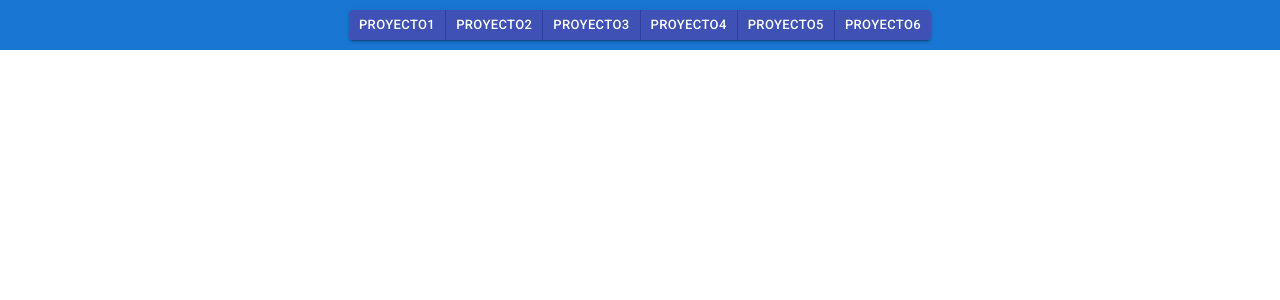
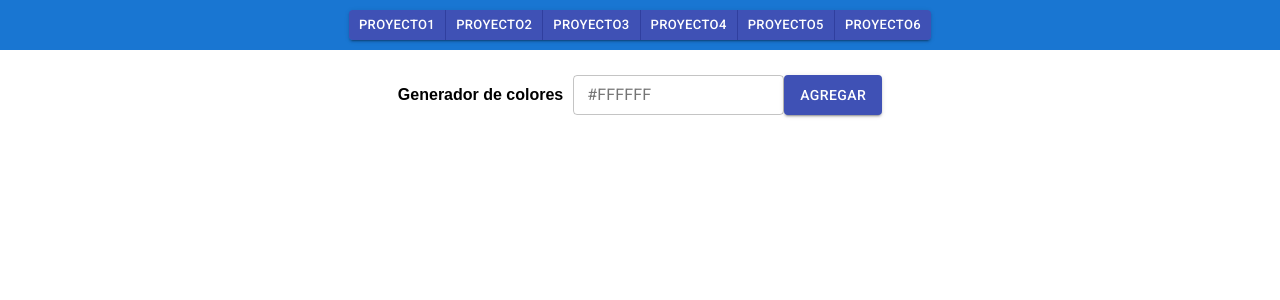
Before and after one commit to rineliniguezsosa/Practicando-react, a React (Create React App) app: page /Proyecto6 in a window 1280 px wide. Shown: the top 300 px of the page. Built offline with nearby package versions, Linux system fonts and the light colour scheme.

Commit message:
color generador

```diff
--- a/package.json
+++ b/package.json
@@ -13,6 +13,7 @@
     "react-dom": "^17.0.2",
     "react-router-dom": "^5.2.0",
     "react-scripts": "4.0.3",
+    "values.js": "^2.0.0",
     "web-vitals": "^1.0.1"
   },
   "scripts": {
--- a/src/Componentes/Proyecto6.js
+++ b/src/Componentes/Proyecto6.js
@@ -1,18 +1,41 @@
 import React, { Component } from 'react';
+import Box from '@material-ui/core/Box'
+import { withStyles } from '@material-ui/core/styles'
+import { useStyles } from '../Styleproyecto6/Style'
+import TextField from '@material-ui/core/TextField';
+import Button from '@material-ui/core/Button'
+import Values from 'values.js'
 
-//url https://www.thecocktaildb.com/api/json/v1/1/search.php?s=
 class Proyecto6 extends Component {
     constructor(props) {
         super(props);
-        this.state = {  }
+        this.state = {
+            color:"",
+            error:false,
+            lista:[],
+         }
+    }
+    Send = (e) => {
+        e.preventDefault();
+        let colores = new Values(this.state.color).all(10);
+        console.log(colores)
     }
     render() {
+        const {classes} = this.props
         return (
-            <div>
-
-            </div>
+            <Box className={classes.main} style={{width:"100%",height:"560px"}}>
+                <Box className={classes.boxform} >
+                    <span className={classes.texto}>Generador de colores</span>
+                    <form onSubmit={this.Send}>
+                        <TextField size="small" onChange={(e)=> this.setState({ color: e.target.value })} label="#FFFFFF" variant="outlined"></TextField>
+                        <Button type="submit" style={{height:"40px"}} value={this.state.color} variant="contained" color="primary">
+                          agregar
+                        </Button>
+                    </form>
+                </Box>
+            </Box>
          );
     }
 }
 
-export default Proyecto6;
+export default withStyles(useStyles)(Proyecto6);
--- a/src/Styleproyecto6/Style.js
+++ b/src/Styleproyecto6/Style.js
@@ -1,4 +1,21 @@
 
 export const useStyles = ()=> ({
+    main:{
+        display:"flex",
+        flexDirection:"column",
 
+    },
+    boxform:{
+        width:"100%",
+        height:"70px",
+        display:"flex",
+        alignItems:"center",
+        justifyContent:"center",
+        marginTop:"10px",
+    },
+    texto:{
+        fontFamily:"sans-serif",
+        marginRight:"10px",
+        fontWeight:700,
+    },
 })
```
Also changed, not shown: 2 other files (tests, documents, lock files or other folders).
